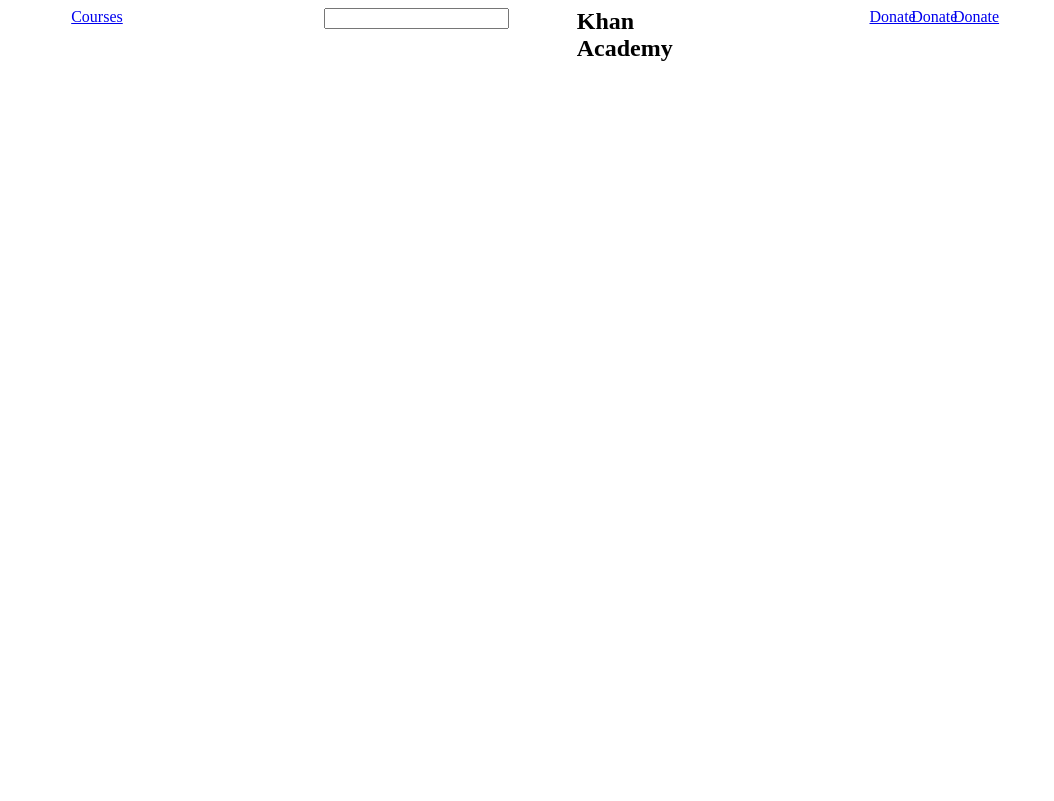
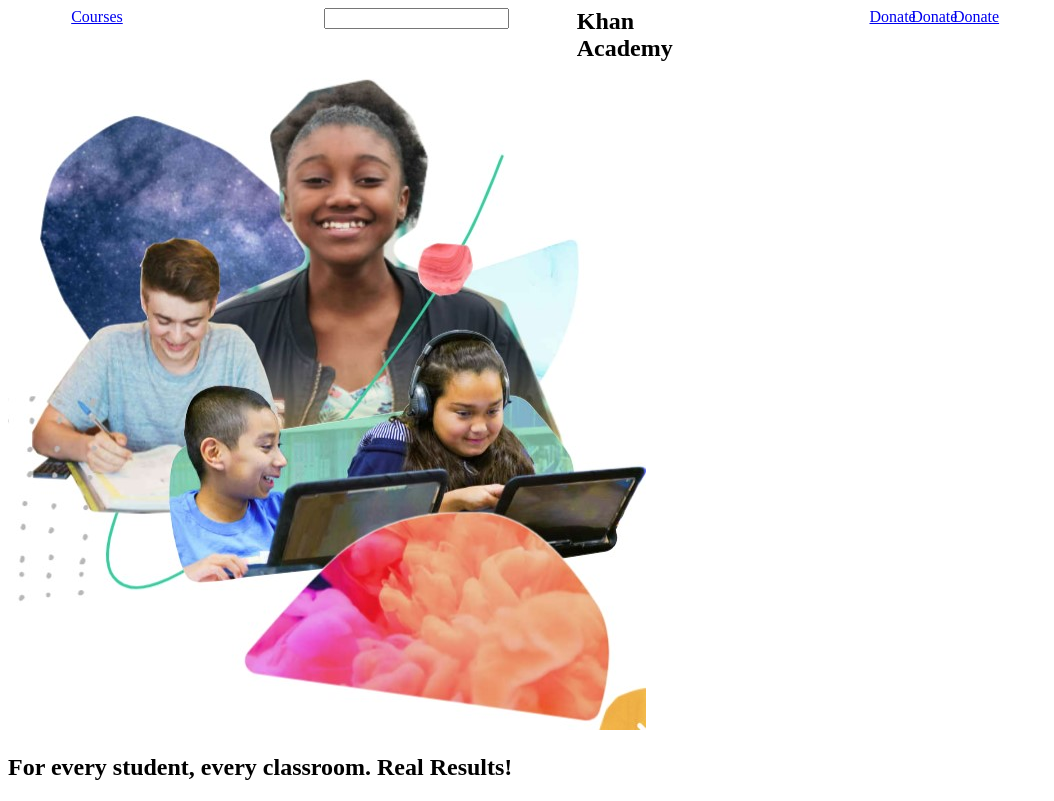
Before and after one commit to Andre-Turner/leonNoelsCss2, a plain HTML site: page badcode2.html in a window 1280 px wide. Shown: the whole page, without its empty margins (0-1054 px from the left). Drawn offline with Linux system fonts and the light colour scheme.

Commit message:
imageAdded

```diff
--- a/badcode2.html
+++ b/badcode2.html
@@ -22,5 +22,13 @@
             </ul>
         </nav>
     </header>
+    <main>
+        <section>
+             <img src="KhanAcademy.jpg" alt="Kids Playing On Cpu">
+        </section>
+        <section>
+              <h1>For every student, every classroom. Real Results!</h1>
+        </section>
+    </main>
 </body>
 </html>
```
Also changed, not shown: KhanAcademy.jpg (added).
